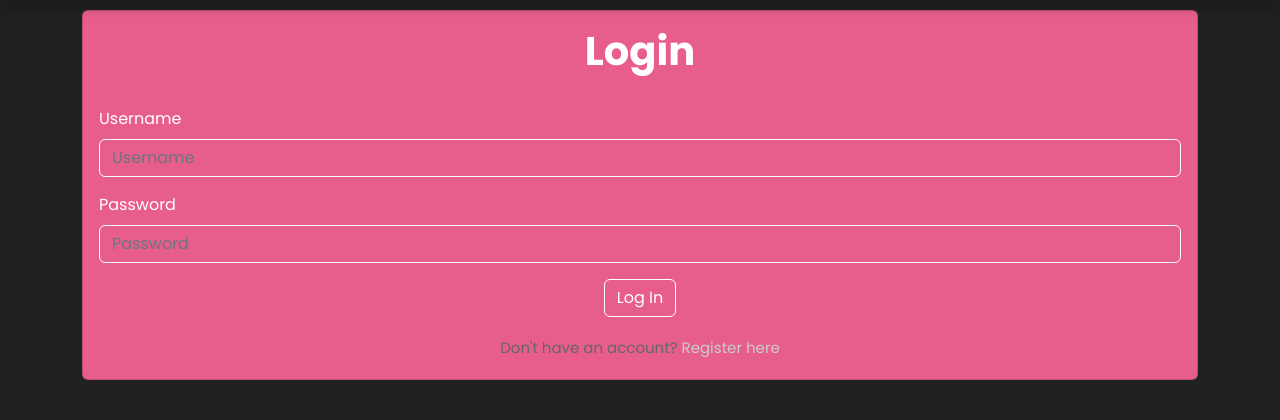
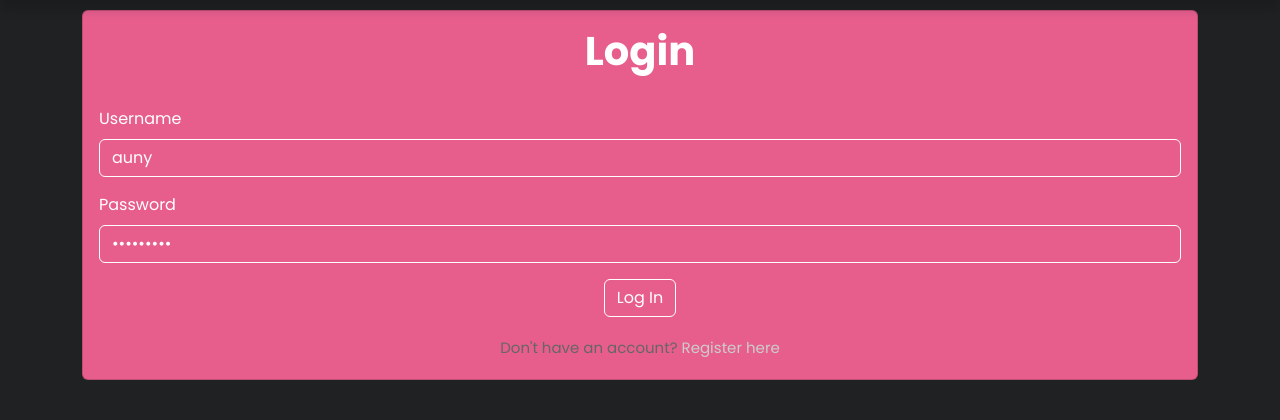
Before and after one commit to saiful-islam-auny/Funny-Bunny, a Django app: page /accounts/login/ in a window 1280 px wide. Shown: the part 90-510 px from the top of the page. Run offline with Django 5.2, Linux system fonts and the light colour scheme; some libraries are stand-ins or nearby versions.

Commit message:
default username and password updated

```diff
--- a/accounts/templates/accounts/user_login.html
+++ b/accounts/templates/accounts/user_login.html
@@ -1,50 +1,59 @@
-{% extends 'base.html' %}
-{% load static %}
-{% block head_title %}FunnyBunny - Login{% endblock %}
-
-{% block content %}
+{% extends 'base.html' %} {% load static %} {% block head_title %}FunnyBunny -
+Login{% endblock %} {% block content %}
 
 <div class="container mt-5">
   <div class="card">
     <div class="card-body">
       <h1 class="card-title text-center pb-4">Login</h1>
-            {% if form.non_field_errors %}
-    {% for error in form.non_field_errors %}
+      {% if form.non_field_errors %} {% for error in form.non_field_errors %}
       <div class="alert alert-danger mt-2" role="alert">
         <strong>Error!</strong> {{ error }}
       </div>
-    {% endfor %}
-{% endif %}
+      {% endfor %} {% endif %}
       <form method="post">
-                {% csrf_token %}
-                {% for hidden_field in form.hidden_fields %}
-                    {{ hidden_field.errors }}
-                    {{ hidden_field }}
-                {% endfor %}
+        {% csrf_token %} {% for hidden_field in form.hidden_fields %} {{
+        hidden_field.errors }} {{ hidden_field }} {% endfor %}
         <div class="mb-3">
-                    <label for="{{ form.username.id_for_label }}" class="form-label">Username</label>
-                    <input type="text" name="{{ form.username.name }}" class="form-control" id="{{ form.username.id_for_label }}" placeholder="{{ form.username.label }}">
-                    {% if form.username.errors %}
-                        {% for error in form.username.errors %}
+          <label for="{{ form.username.id_for_label }}" class="form-label"
+            >Username</label
+          >
+          <input
+            type="text"
+            name="{{ form.username.name }}"
+            class="form-control"
+            id="{{ form.username.id_for_label }}"
+            placeholder="{{ form.username.label }}"
+            value="auny"
+          />
+          {% if form.username.errors %} {% for error in form.username.errors %}
           <div class="invalid-feedback">{{ error }}</div>
-                        {% endfor %}
-                    {% endif %}
+          {% endfor %} {% endif %}
         </div>
         <div class="mb-3">
-                    <label for="{{ form.password.id_for_label }}" class="form-label">Password</label>
-                    <input type="password" name="{{ form.password.name }}" class="form-control" id="{{ form.password.id_for_label }}" placeholder="{{ form.password.label }}">
-                    {% if form.password.errors %}
-                        {% for error in form.password.errors %}
+          <label for="{{ form.password.id_for_label }}" class="form-label"
+            >Password</label
+          >
+          <input
+            type="password"
+            name="{{ form.password.name }}"
+            class="form-control"
+            id="{{ form.password.id_for_label }}"
+            placeholder="{{ form.password.label }}"
+            value="auny@1234"
+          />
+          {% if form.password.errors %} {% for error in form.password.errors %}
           <div class="invalid-feedback">{{ error }}</div>
-                        {% endfor %}
-                    {% endif %}
+          {% endfor %} {% endif %}
         </div>
         <div class="text-center">
           <button type="submit" class="btn btn-primary">Log In</button>
         </div>
       </form>
       <div class="text-center mt-3">
-                <p>Don't have an account? <a href="{% url 'register' %}">Register here</a></p>
+        <p>
+          Don't have an account?
+          <a href="{% url 'register' %}">Register here</a>
+        </p>
       </div>
     </div>
   </div>
```
Lines whose indentation alone changed are shown as unchanged.
